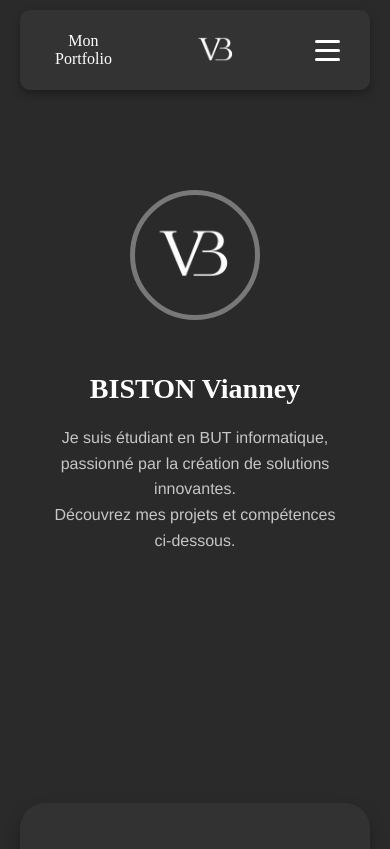
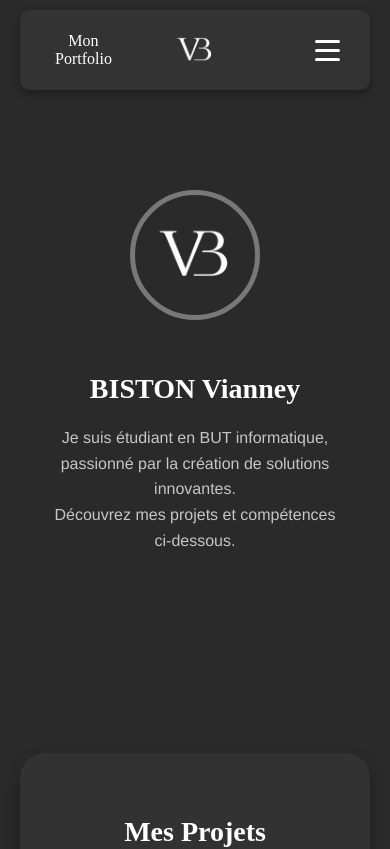
Before and after one commit to Lamazaii/Portfolio, a plain HTML site: page index.html in a window 390 px wide. Shown: the top 849 px of the page. Drawn offline with Linux system fonts and the light colour scheme.

Commit message:
fix logo header

```diff
--- a/styles.css
+++ b/styles.css
@@ -86,7 +86,7 @@ section {
 
 #Accueil {
     padding-top: 0;
-    margin-bottom: 200px;
+    margin-bottom: 150px;
 }
 
 #Projets, #BottomBody {
@@ -582,6 +582,7 @@ footer {
         margin: 10px 20px;
         margin-bottom: 100px;
         height: 80px;
+        position: relative;
     }
 
     .rectangleTop {
@@ -598,6 +599,11 @@ footer {
     .myLogo {
         width: 60px;
         height: 60px;
+        position: absolute;
+        left: 50%;
+        top: 50%;
+        transform: translate(-50%, -50%);
+        z-index: 1;
     }
 
     .burger-menu {
```
